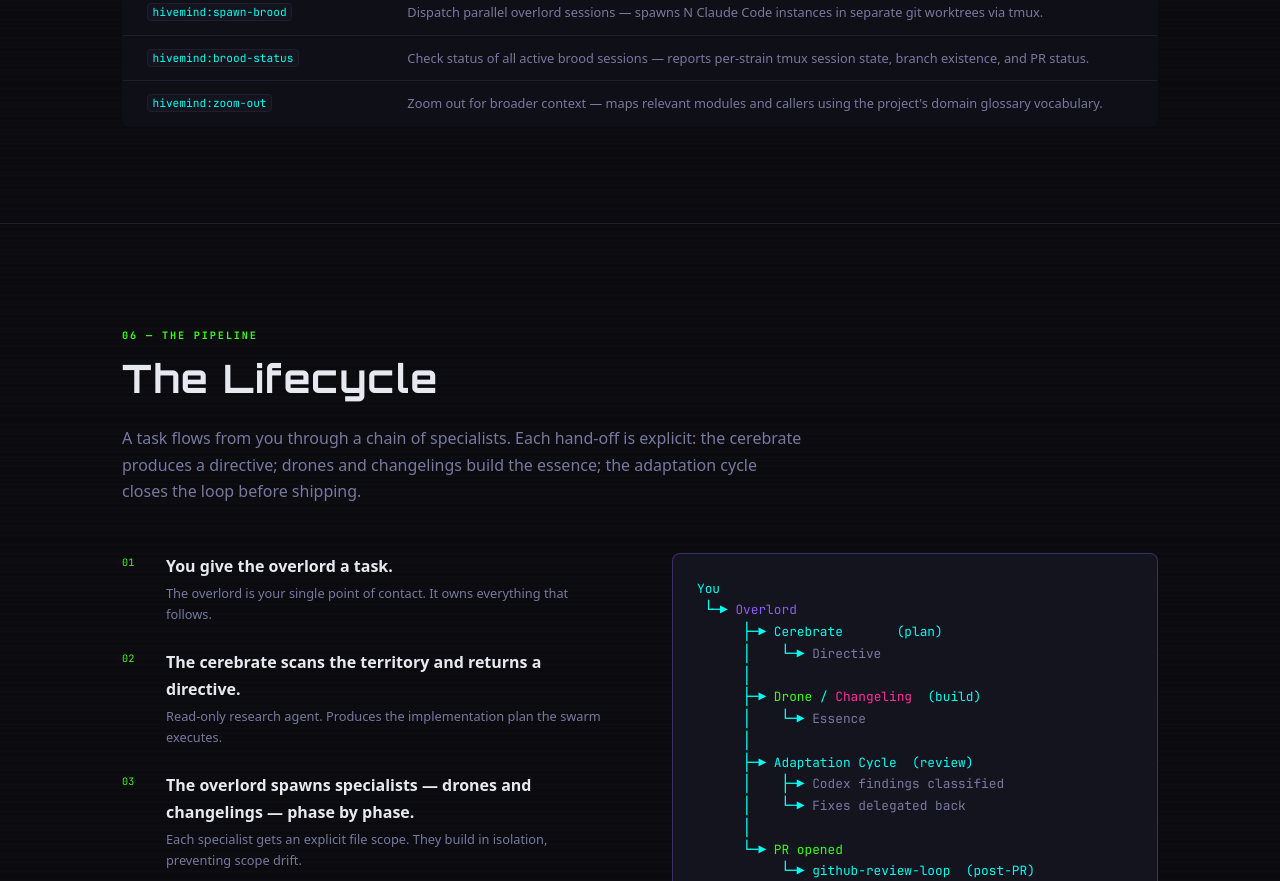
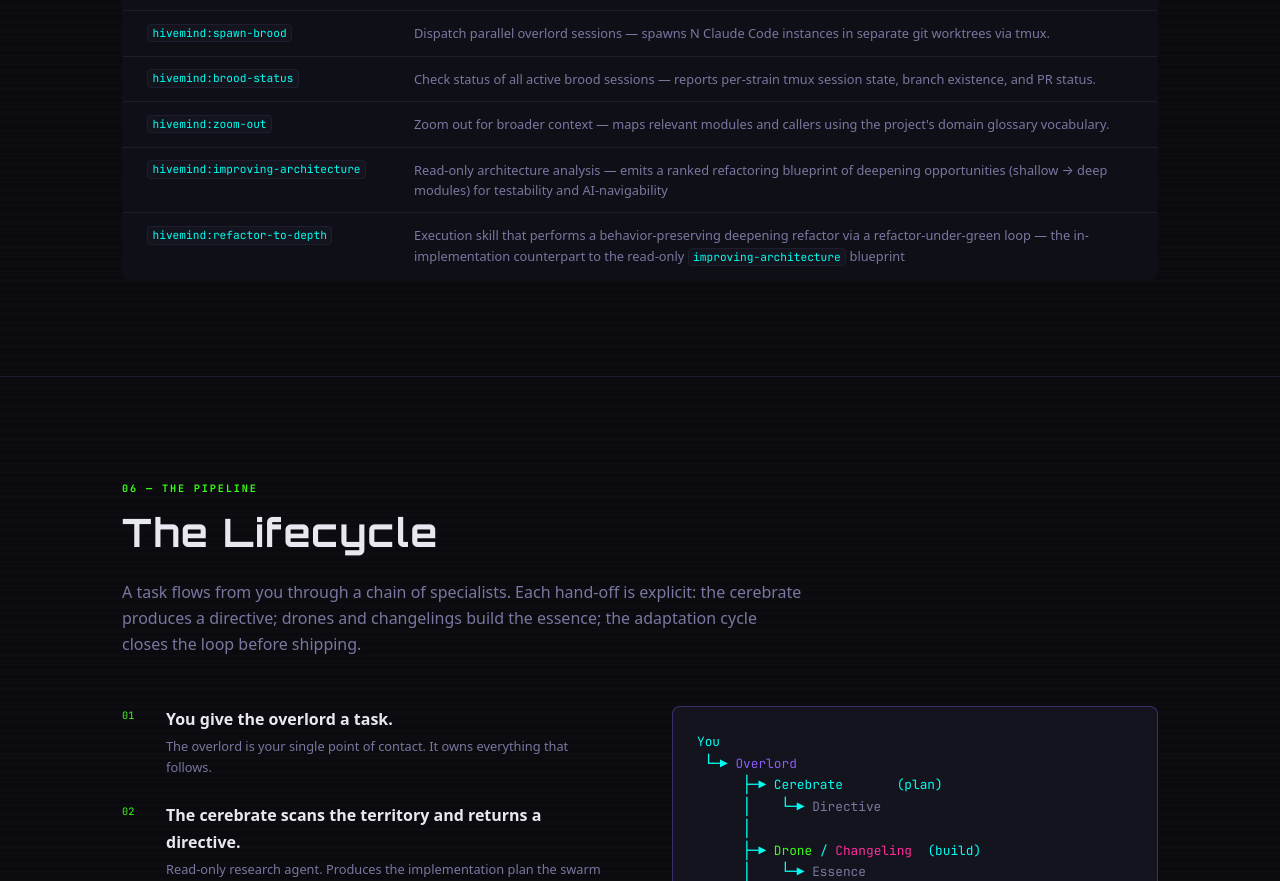
Before and after one commit to brenpike/agent-framework, a website with bundled scripts: page web/functionality.html in a window 1280 px wide. Shown: the part 5092-5973 px from the top of the page. Built offline with nearby package versions, Linux system fonts and the light colour scheme.

Commit message:
docs(web): add improving-architecture and refactor-to-depth skill rows

```diff
--- a/web/functionality.html
+++ b/web/functionality.html
@@ -496,6 +496,14 @@
                 <td><code>hivemind:zoom-out</code></td>
                 <td>Zoom out for broader context — maps relevant modules and callers using the project's domain glossary vocabulary.</td>
               </tr>
+              <tr>
+                <td><code>hivemind:improving-architecture</code></td>
+                <td>Read-only architecture analysis — emits a ranked refactoring blueprint of deepening opportunities (shallow &rarr; deep modules) for testability and AI-navigability</td>
+              </tr>
+              <tr>
+                <td><code>hivemind:refactor-to-depth</code></td>
+                <td>Execution skill that performs a behavior-preserving deepening refactor via a refactor-under-green loop — the in-implementation counterpart to the read-only <code>improving-architecture</code> blueprint</td>
+              </tr>
             </tbody>
           </table>
         </div>
```
